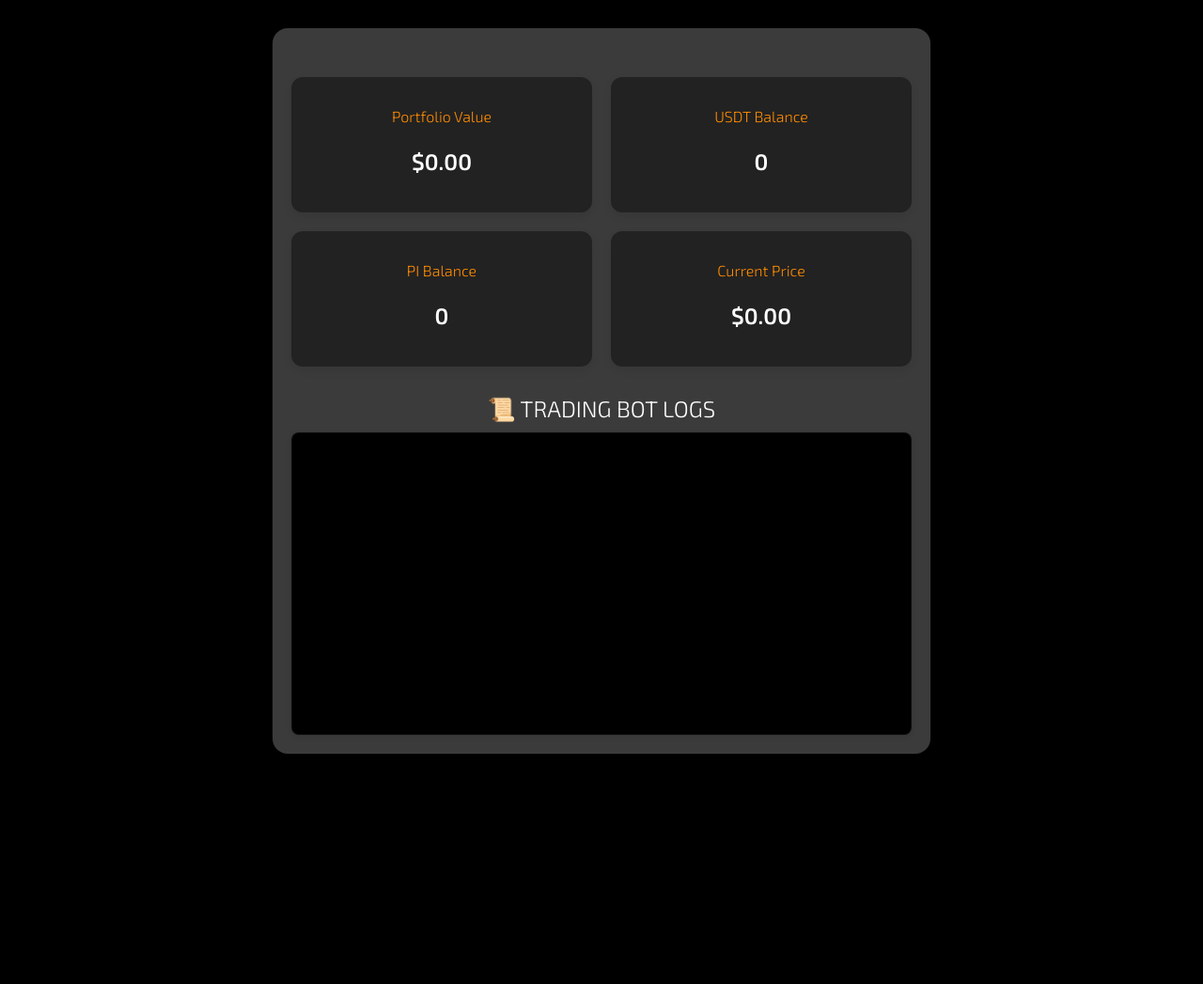
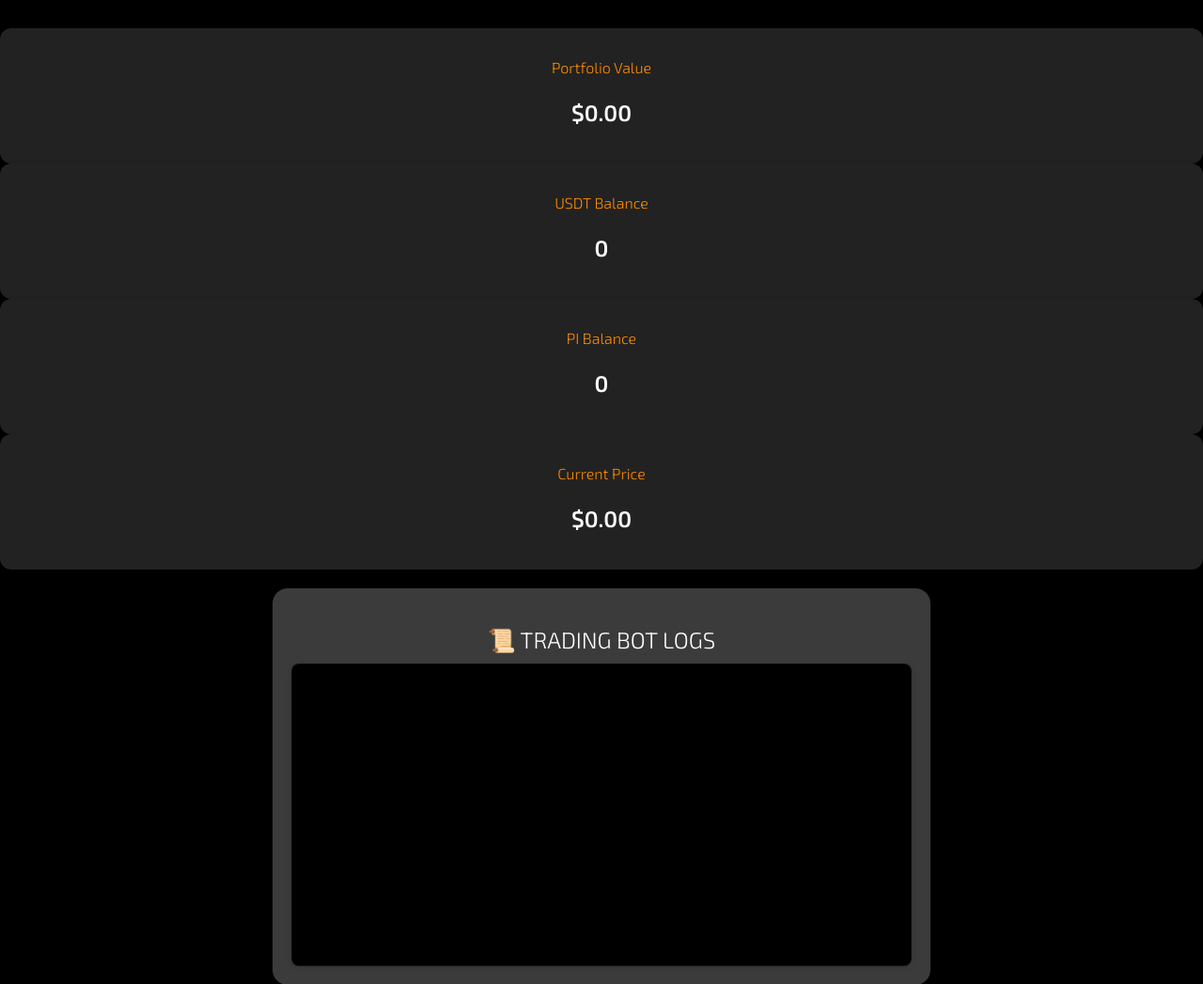
Before and after one commit to bonzoholda/okx-trader, a FastAPI app: page / in a window 1280 px wide. Shown: the part 120-1167 px from the top of the page at 94% size. Before the commit the page ends 922 px from the top, so only its background shows below. Run offline with FastAPI, Linux system fonts and the light colour scheme; data that the repository does not hold is empty; parts of the project's set-up code (start-up, migrations or seed data) failed here and were passed over.

Commit message:
Update dashboard.html

```diff
--- a/templates/dashboard.html
+++ b/templates/dashboard.html
@@ -121,8 +121,7 @@
       <h1>OKX Pi TRADER</h1>
     </div>
 
-  <div class="container">
-    <div class="cards">
+  <div class="grid grid-cols-1 sm:grid-cols-2 md:grid-cols-4 gap-4 mb-6">
       <div class="card">
         <p class="label">Portfolio Value</p>
         <p class="value" id="total">$0.00</p>
@@ -141,6 +140,7 @@
       </div>
     </div>
 
+  <div class="container">
     <h2>📜 TRADING BOT LOGS</h2>
     <div class="logs" id="logs"></div>
   </div>
```
